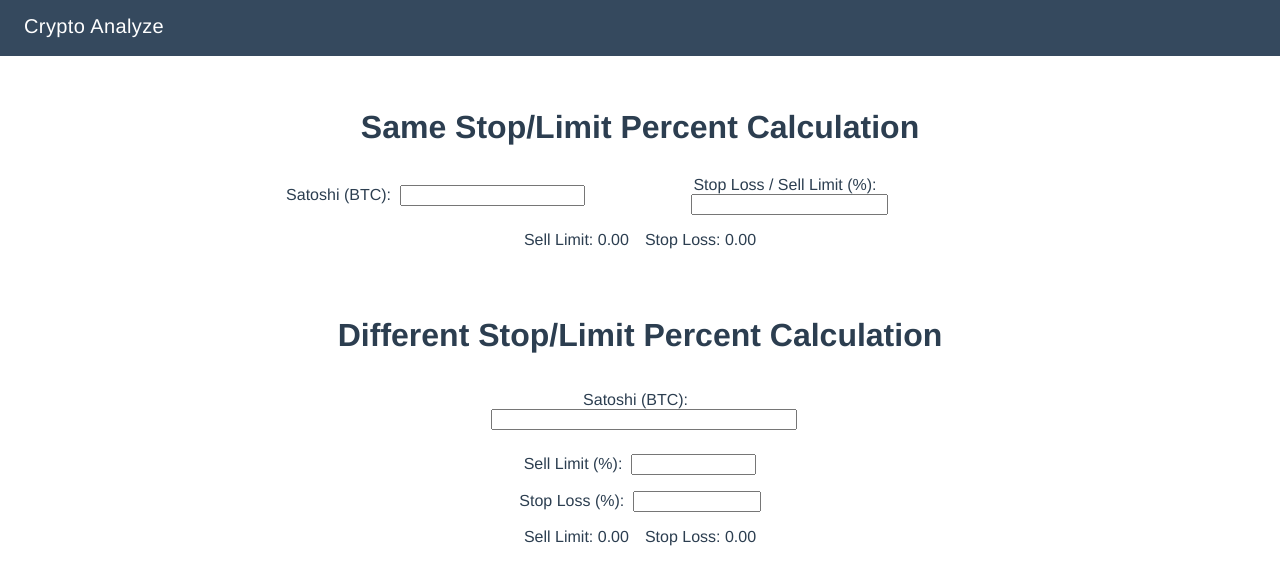
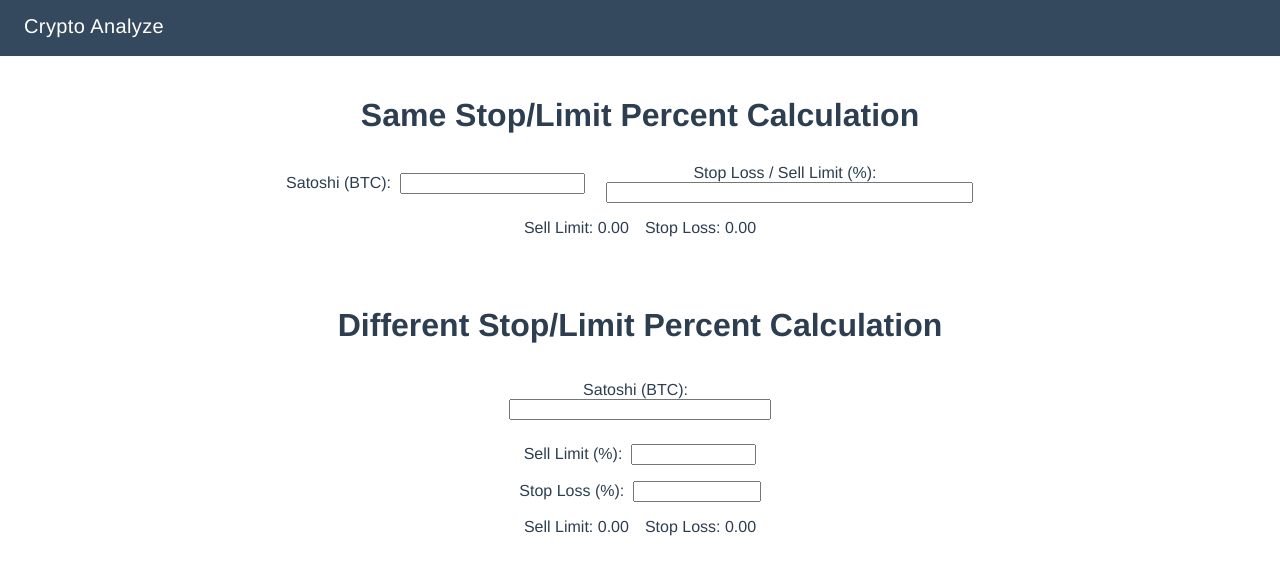
Before and after one commit to frederickalcantara/crypto-analyze, a Vue app: page / in a window 1280 px wide. Shown: the top 582 px of the page. Built offline with nearby package versions, Linux system fonts and the light colour scheme.

Commit message:
Build Mobile Spacing

```diff
--- a/src/components/HomePage.vue
+++ b/src/components/HomePage.vue
@@ -28,7 +28,7 @@
           >
         </p>
       </div>
-      <div class="sameOutput">
+      <div class="output">
         <p class="space">Sell Limit: {{ positiveGain }}</p>
         <p class="space">Stop Loss: {{ negativeGain }}</p>
       </div>
@@ -65,7 +65,7 @@
           >
         </p>
       </div>
-      <div class="diffOutput">
+      <div class="output">
         <p class="space">Sell Limit: {{ sellLimit }}</p>
         <p class="space">Stop Loss: {{ stopLoss }}</p>
       </div>
@@ -123,14 +123,13 @@ export default {
 <style>
 .container {
 	display: grid;
-	grid-template-columns: 15% 1fr 15%;
+	grid-template-columns: 10px 1fr 10px;
 	grid-template-rows: 40% auto;
 }
 
 .same {
 	grid-column-start: 2;
 	grid-column-end: 3;
-	margin: 12px 0;
 }
 
 .diff {
@@ -143,13 +142,6 @@ export default {
 	display: flex;
 	justify-content: center;
 	align-items: center;
-	flex-direction: column;
-}
-
-.sameOutput {
-	display: flex;
-	justify-content: center;
-	align-items: center;
 	flex-direction: row;
 }
 
@@ -157,19 +149,15 @@ export default {
 	display: flex;
 	justify-content: center;
 	align-items: center;
-	flex-direction: row;
+	flex-direction: column;
 	flex-wrap: wrap;
 }
 
-.diffOutput {
+.output {
 	display: flex;
 	justify-content: center;
 	align-items: center;
 	flex-direction: row;
-}
-
-a {
-	color: #35495e;
 }
 
 .input-width {
@@ -181,11 +169,26 @@ a {
 }
 
 .samePercent {
-	width: 75%;
+	width: 95%;
+}
+
+.diffWidth {
+	width: 85%;
+}
+
+.space {
+	margin: 8px 8px;
+}
+
+.sameInput {
+	flex-direction: row;
+}
+.diffInput {
+	flex-direction: column;
 }
 
 .diffPercent {
-	width: 100%;
+	width: 40%;
 }
 
 .percentSpace {
@@ -203,33 +206,4 @@ input[type="number"]::-webkit-outer-spin-button {
 		grid-template-columns: 10px 1fr 10px;
 	}
 }
-
-@media screen and (min-width: 801px) {
-	.diffWidth {
-		width: 100%;
-	}
-
-	.samePercent {
-		width: 50%;
-	}
-
-	.space {
-		margin: 8px 8px;
-	}
-
-	.sameInput {
-		flex-direction: row;
-	}
-	.diffInput {
-		flex-direction: column;
-	}
-
-	.diffPercent {
-		width: 40%;
-	}
-
-	.percentSpace {
-		margin: 8px 16px;
-	}
-}
 </style>
```
